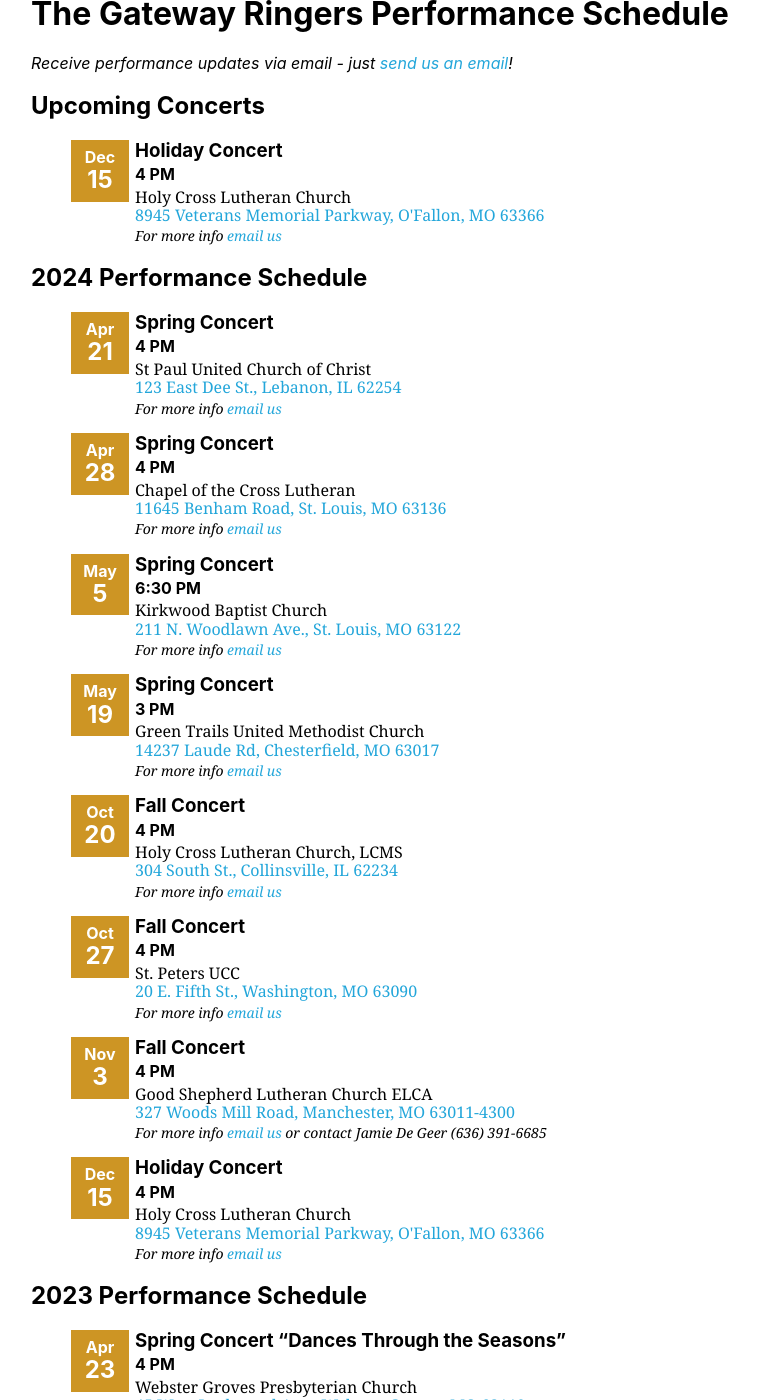
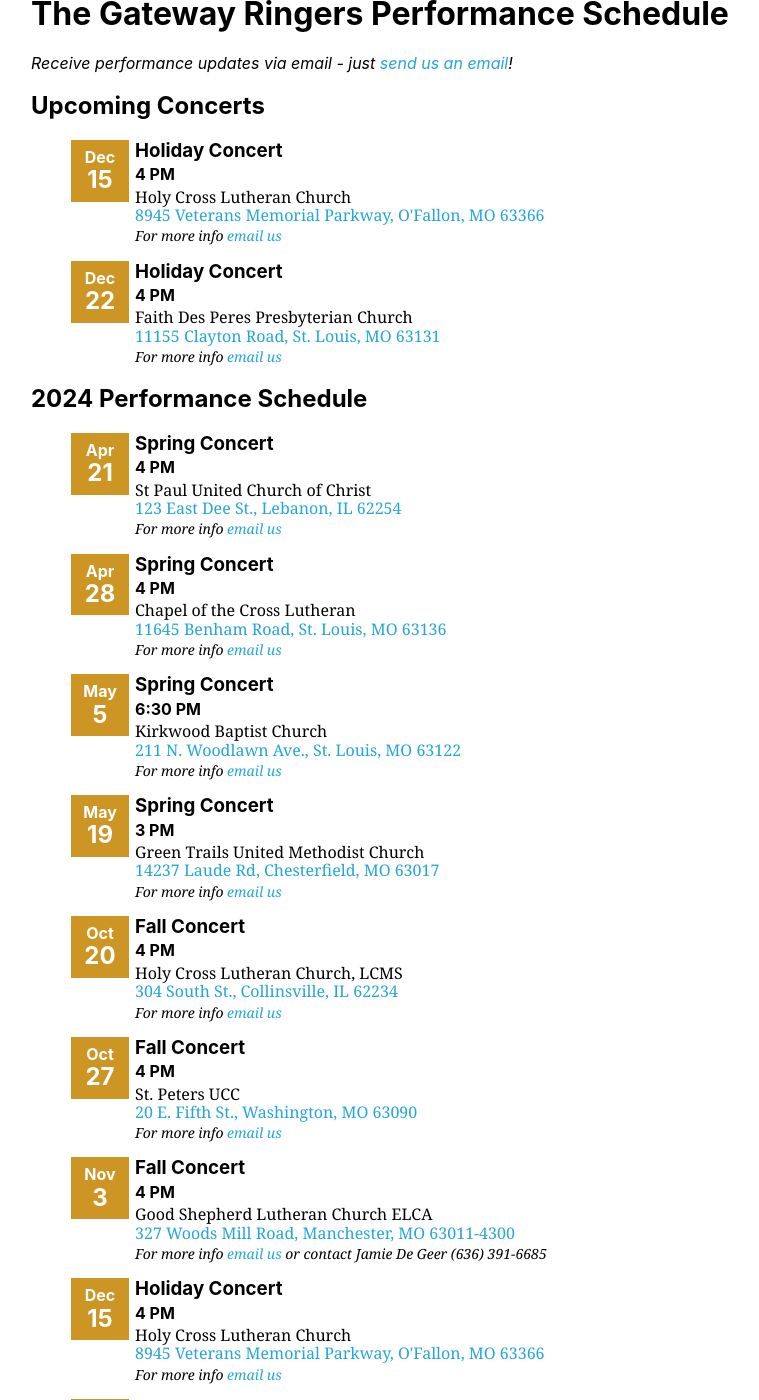
Before and after one commit to GatewayRingers/GatewayRingers.github.io, a Jekyll site: the page built from events.html, in a window 1280 px wide and 1400 px high, scrolled down 271 px. Shown: the whole window, without its empty margins (105-864 px from the left). Built offline with Jekyll 4.4.1, drawn with Linux system fonts in a browser that asks for light colours; nearby versions of some CDN libraries; some of the changed text lies outside the part shown.

Commit message:
Update events.yml

```diff
--- a/_data/events.yml
+++ b/_data/events.yml
@@ -55,6 +55,13 @@
       location: Holy Cross Lutheran Church
       address: 8945 Veterans Memorial Parkway, O'Fallon, MO 63366
       href: https://www.google.com/maps/place/8945+Veterans+Memorial+Pkwy,+O'Fallon,+MO+63366/data=!4m2!3m1!1s0x87ded08c70cc4df7:0x59bdcc014e45c6ff?sa=X&ved=2ahUKEwip9rf39t7cAhXJmOAKHeweBQcQ8gEwAHoECAEQAQ
+      contact:
+    - date: 2024-12-22
+      name: Holiday Concert
+      time: 4 PM
+      location: Faith Des Peres Presbyterian Church
+      address: 11155 Clayton Road, St. Louis, MO 63131
+      href: https://www.google.com/maps/place/11155+Clayton+Rd,+Frontenac,+MO+63131/@38.6340789,-90.4238753,17z/data=!3m1!4b1!4m6!3m5!1s0x87d8cd232a27300f:0x55fc3e9a77b99968!8m2!3d38.6340789!4d-90.4216866!16s%2Fg%2F11bw3xxxzh
       contact:
 
 - year: 2023
```
